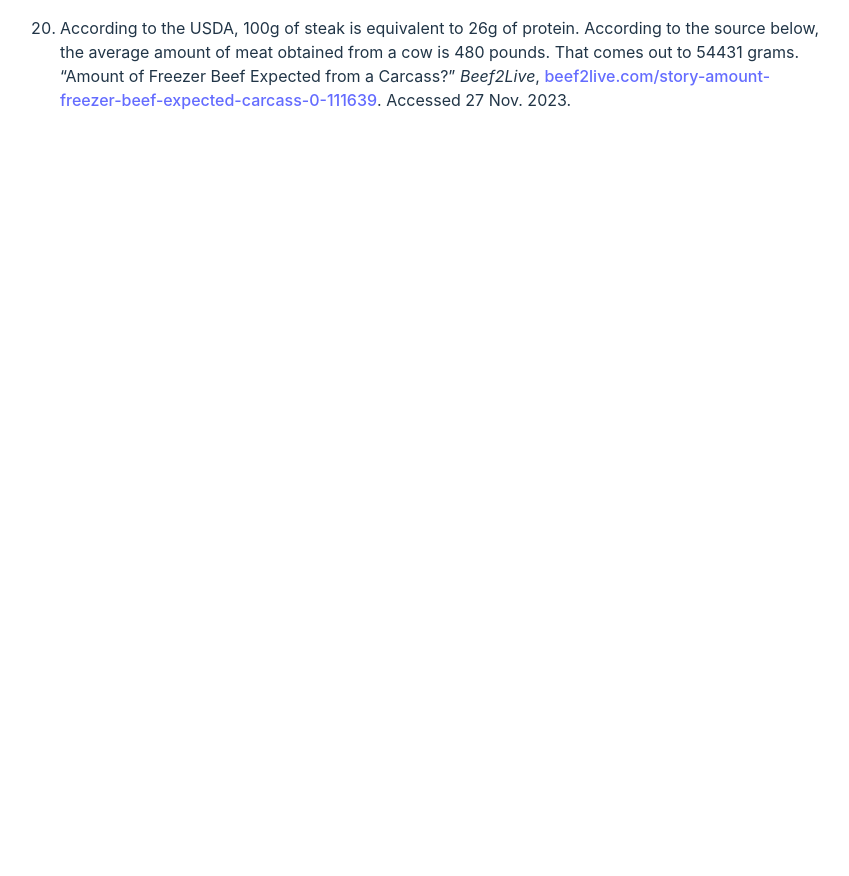
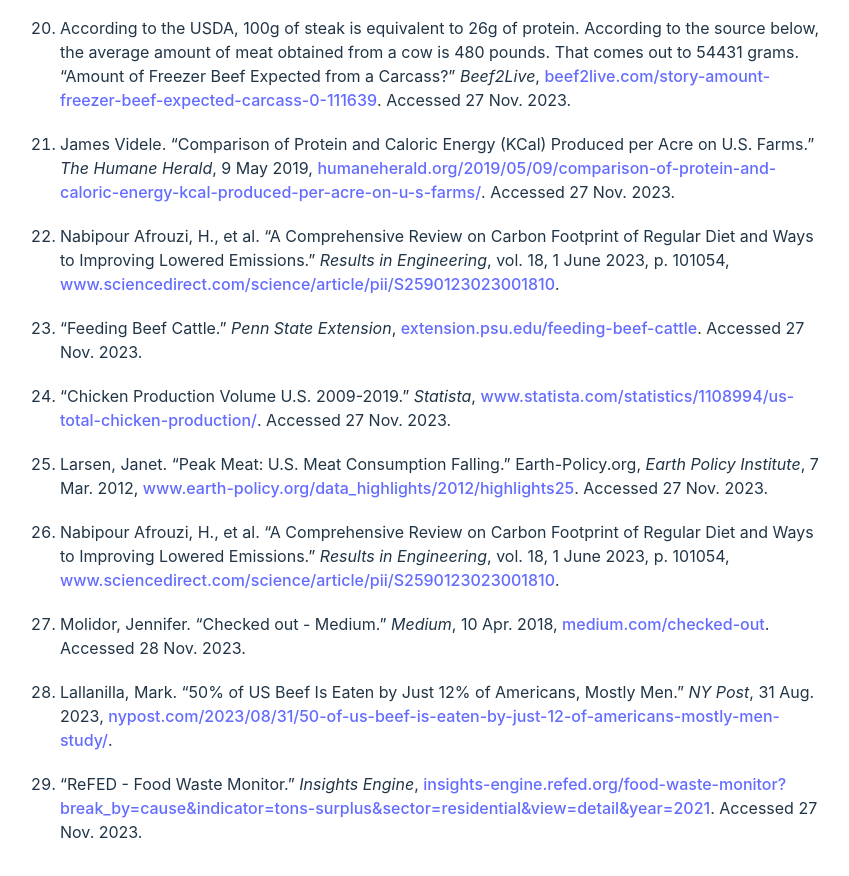
Before and after one commit to rkuhlf/food-waste-essay, a React (Vite) app: page /notes in a window 1280 px wide. Shown: the part 1960-2836 px from the top of the page, without its empty margins (220-1069 px from the left). Before the commit the page ends 2108 px from the top, so only its background shows below. Built offline with nearby package versions, Linux system fonts and the light colour scheme; the HTML template or start-up script is replaced by a standard one.

Commit message:
Finish citations.

```diff
--- a/src/Article.tsx
+++ b/src/Article.tsx
@@ -167,19 +167,19 @@ function Article() {
 
           <Checkpoint label="Waste the amount of meat eaten by an American in a month." progressFunction={americanMeatEating}>
 
-          <Paragraph>There is a catch though: Pasture-raised animals require a <i>massive</i> amount of land. On one acre of land, you can raise about one cow<Cite index={citationIndex++}/>, which gives you about 54,000 grams of protein after two years<Cite index={citationIndex++}/> (cattle actually grow slower on grass compared to grain). Or, you could grow 513,000 grams of protein on the same area of land from soybeans, eleven times as much protein. Although it varies widely from case to case, animals typically represent either an inefficient energy source, a substantial land investment, or both.</Paragraph>
+          <Paragraph>There is a catch though: Pasture-raised animals require a <i>massive</i> amount of land. On one acre of land, you can raise about one cow<Cite index={citationIndex++}/>, which gives you about 54,000 grams of protein after two years<Cite index={citationIndex++}/> (cattle actually grow slower on grass compared to grain). Or, you could grow 513,000 grams of protein on the same area of land from soybeans, nearly twenty times as much protein per year. Although it varies widely from case to case, animals typically represent either an inefficient energy source, a substantial land investment, or both.</Paragraph>
 
-          <Paragraph>Aside from the destruction of habitat that is required to produce animals, the animals themselves also cause a large amount of damage to the environment because of the greenhouse gasses that their production emits. Cows famously produce a large amount of methane, but these emissions end up being negligible relative to the additional emissions required to process and transport the animals. All totaled, beef and lamb emit the equivalent of ~247 grams of CO2 for every calorie produced. Chickens, fish, and pork are much less destructive, but they are still more damaging to the environment than something like tofu (which is produced from soybeans, which are a cereal crop).</Paragraph>
+          <Paragraph>Aside from the destruction of habitat that is required to produce animals, the animals themselves also cause a large amount of damage to the environment because of the greenhouse gasses that their production emits. Cows famously produce a large amount of methane, but these emissions end up being negligible relative to the additional emissions required to process and transport the animals. All totaled, beef and lamb emit the equivalent of ~247 grams of CO2 for every calorie produced. Chickens, fish, and pork are much less destructive, but they are still more damaging to the environment than something like tofu (which is produced from soybeans, which are a cereal crop)<Cite index={citationIndex++}/>.</Paragraph>
 
-          <Paragraph>In spite of the inefficiencies associated with beef, and to a lesser degree, chicken consumption, large quantities of these meats are still consumed annually. The average American eats around 57 lbs of beef each year{/*(https://extension.psu.edu/feeding-beef-cattle)*/} and 98 pounds of chicken {/*(https://www.statista.com/statistics/1108994/us-total-chicken-production/)*/}, resulting in almost double the meat intake compared to the 1940s{/* (https://www.earth-policy.org/data_highlights/2012/highlights25)*/} and destroying the planet along the way. If every single American were to go vegan, the amount of CO2 emitted by the average diet annually would decrease by more than a ton, decreasing the emissions of the entire country by 7%. The power to improve the health of the planet is in the hands of the everyday person - it just seems that we haven't had the collective willpower to make that choice yet. We are the ones who have to change in order to prevent global catastrophe.</Paragraph>
+          <Paragraph>In spite of the inefficiencies associated with beef, and to a lesser degree, chicken consumption, large quantities of these meats are still consumed annually. The average American eats around 57 lbs of beef each year<Cite index={citationIndex++}/> and 98 pounds of chicken<Cite index={citationIndex++}/>, resulting in almost double the meat intake compared to the 1940s<Cite index={citationIndex++}/> and destroying the planet along the way. If every single American were to go vegan, the amount of CO2 emitted by the average diet annually would decrease by more than a ton<Cite index={citationIndex++}/>, decreasing the emissions of the entire country by 7%. The power to improve the health of the planet is in the hands of the everyday person - it just seems that we haven't had the collective willpower to make that choice yet. We are the ones who have to change in order to prevent global catastrophe.</Paragraph>
 
           <WasteSection wastables={[chicken, pig, cow]} />
           <Checkpoint label="Waste the CO2 emitted by the average American family of four each year." progressFunction={wasteAmericanCo2}>
 
-          <Paragraph>Of course, it would be remiss to fail to mention the reasons for waste that are out of our control. Restaurants serve portions that are too large, which promotes overeating. In American capitalism, it favors companies to advertise and encourage us to buy as much as we can, because it makes them more money. Grocery stores have not done enough to reduce waste, with the notable exception of Tesco, which has reduced food waste to less than 1% for in-store products. Hopefully, their success will shame others into following.</Paragraph>
+          <Paragraph>Of course, it would be remiss to fail to mention the reasons for waste that are out of our control. Restaurants serve portions that are too large, which promotes overeating. In American capitalism, it favors companies to advertise and encourage us to buy as much as we can, because it makes them more money. Grocery stores have not done enough to reduce waste, with the notable exception of Tesco, which has reduced food waste to less than 1% for in-store products<Cite index={citationIndex++}/>. Hopefully, their success will shame others into following.</Paragraph>
 
 
-          <Paragraph>Ultimately, we should vote with our forks and with our ballots for policies that reduce food waste and propose solutions to climate change. On top of that, we must examine our own behaviors. There is no policy that causes 2.5% of all food produced to spoil in our refrigerators, 1% of food to go to waste because we don't want leftovers, or 0.5% of food to be thrown out because it doesn't taste good. Further, there is no policy forcing us to eat 19 billion pounds of beef, causing 5% of all US emissions. There is no policy forcing us to eat nearly twice the number of calories that we need. We waste food on an unbelievably massive scale. What can <i>you</i> do to fix that?</Paragraph>
+          <Paragraph>Ultimately, we should vote with our forks and with our ballots for policies that reduce food waste and propose solutions to climate change. On top of that, we must examine our own behaviors. There is no policy that causes 2.5% of all food produced to spoil in our refrigerators, 1% of food to go to waste because we don't want leftovers, or 0.5% of food to be thrown out because it doesn't taste good<Cite index={citationIndex++}/>. Further, there is no policy forcing us to eat 19 billion pounds of beef<Cite index={citationIndex++}/>, causing 5% of all US emissions. There is no policy forcing us to eat nearly twice the number of calories that we need. We waste food on an unbelievably massive scale. What can <i>you</i> do to fix that?</Paragraph>
 
           <WasteSection wastables={[apple, gallonOfMilk, bread, bananas, lettuce, cheese, carrots, dozenEggs, chickenThigh, steak, pork, pizza, iceCream, cake, cow, pig, egg, chicken, acreOfWheat, mealPlan, swimmingPoolOfMilk]}></WasteSection>
 
--- a/src/Notes.tsx
+++ b/src/Notes.tsx
@@ -7,9 +7,13 @@ const takeExtinctionOffYourPlate = <>
         The source states that Americans waste 1200 calories per day. Multiplying by 365 days, this would indicate that 438,000 calories are wasted in a year.
     </>;
 
+const emissionsOfDiets = <>
+Nabipour Afrouzi, H., et al. “A Comprehensive Review on Carbon Footprint of Regular Diet and Ways to Improving Lowered Emissions.” <i>Results in Engineering</i>, vol. 18, 1 June 2023, p. 101054, <a href="http://www.sciencedirect.com/science/article/pii/S2590123023001810">www.sciencedirect.com/science/article/pii/S2590123023001810</a>.
+</>
+
 const notes = [
     <>
-        “ReFED - Food Waste Monitor.” <i>Insights Engine</i>, <a href="insights-engine.refed.org/food-waste-monitor?break_by=destination&indicator=tons-waste&view=detail&year=2021">insights-engine.refed.org/food-waste-monitor?break_by=destination&indicator=tons-waste&view=detail&year=2021</a>. Accessed 27 Nov. 2023.
+        “ReFED - Food Waste Monitor.” <i>Insights Engine</i>, <a href="http://insights-engine.refed.org/food-waste-monitor?break_by=destination&indicator=tons-waste&view=detail&year=2021">insights-engine.refed.org/food-waste-monitor?break_by=destination&indicator=tons-waste&view=detail&year=2021</a>. Accessed 27 Nov. 2023.
     </>,
     <>
         “Food Waste in America | Feeding America.” <i>Feeding America</i>, <a href="http://www.feedingamerica.org/our-work/reduce-food-waste">www.feedingamerica.org/our-work/reduce-food-waste</a>. Accessed 27 Nov. 2023.
@@ -87,7 +91,39 @@ const notes = [
     According to the USDA, 100g of steak is equivalent to 26g of protein. According to the source below, the average amount of meat obtained from a cow is 480 pounds. That comes out to 54431 grams.
     <br />
     “Amount of Freezer Beef Expected from a Carcass?” <i>Beef2Live</i>, <a href="http://beef2live.com/story-amount-freezer-beef-expected-carcass-0-111639">beef2live.com/story-amount-freezer-beef-expected-carcass-0-111639</a>. Accessed 27 Nov. 2023.
-    </>
+    </>,
+
+    <>
+    James Videle. “Comparison of Protein and Caloric Energy (KCal) Produced per Acre on U.S. Farms.” <i>The Humane Herald</i>, 9 May 2019, <a href="humaneherald.org/2019/05/09/comparison-of-protein-and-caloric-energy-kcal-produced-per-acre-on-u-s-farms/">humaneherald.org/2019/05/09/comparison-of-protein-and-caloric-energy-kcal-produced-per-acre-on-u-s-farms/</a>. Accessed 27 Nov. 2023.
+    </>,
+
+    emissionsOfDiets,
+
+    <>
+    “Feeding Beef Cattle.” <i>Penn State Extension</i>, <a href="http://extension.psu.edu/feeding-beef-cattle">extension.psu.edu/feeding-beef-cattle</a>. Accessed 27 Nov. 2023.
+    </>,
+
+    <>
+    “Chicken Production Volume U.S. 2009-2019.” <i>Statista</i>, <a href="http://www.statista.com/statistics/1108994/us-total-chicken-production/">www.statista.com/statistics/1108994/us-total-chicken-production/</a>. Accessed 27 Nov. 2023.
+    </>,
+
+    <>
+    Larsen, Janet. “Peak Meat: U.S. Meat Consumption Falling.” Earth-Policy.org, <i>Earth Policy Institute</i>, 7 Mar. 2012, <a href="http://www.earth-policy.org/data_highlights/2012/highlights25">www.earth-policy.org/data_highlights/2012/highlights25</a>. Accessed 27 Nov. 2023.
+    </>,
+
+    emissionsOfDiets,
+
+    <>
+    Molidor, Jennifer. “Checked out - Medium.” <i>Medium</i>, 10 Apr. 2018, <a href="medium.com/checked-out">medium.com/checked-out</a>. Accessed 28 Nov. 2023.
+    </>,
+
+    <>
+    Lallanilla, Mark. “50% of US Beef Is Eaten by Just 12% of Americans, Mostly Men.” <i>NY Post</i>, 31 Aug. 2023, <a href="http://nypost.com/2023/08/31/50-of-us-beef-is-eaten-by-just-12-of-americans-mostly-men-study/">nypost.com/2023/08/31/50-of-us-beef-is-eaten-by-just-12-of-americans-mostly-men-study/</a>.
+    </>,
+
+    <>
+    “ReFED - Food Waste Monitor.” <i>Insights Engine</i>, <a href="https://insights-engine.refed.org/food-waste-monitor?break_by=cause&indicator=tons-surplus&sector=residential&view=detail&year=2021">insights-engine.refed.org/food-waste-monitor?break_by=cause&indicator=tons-surplus&sector=residential&view=detail&year=2021</a>. Accessed 27 Nov. 2023.
+    </>,
 ]
 
 export default function Notes() {
```
